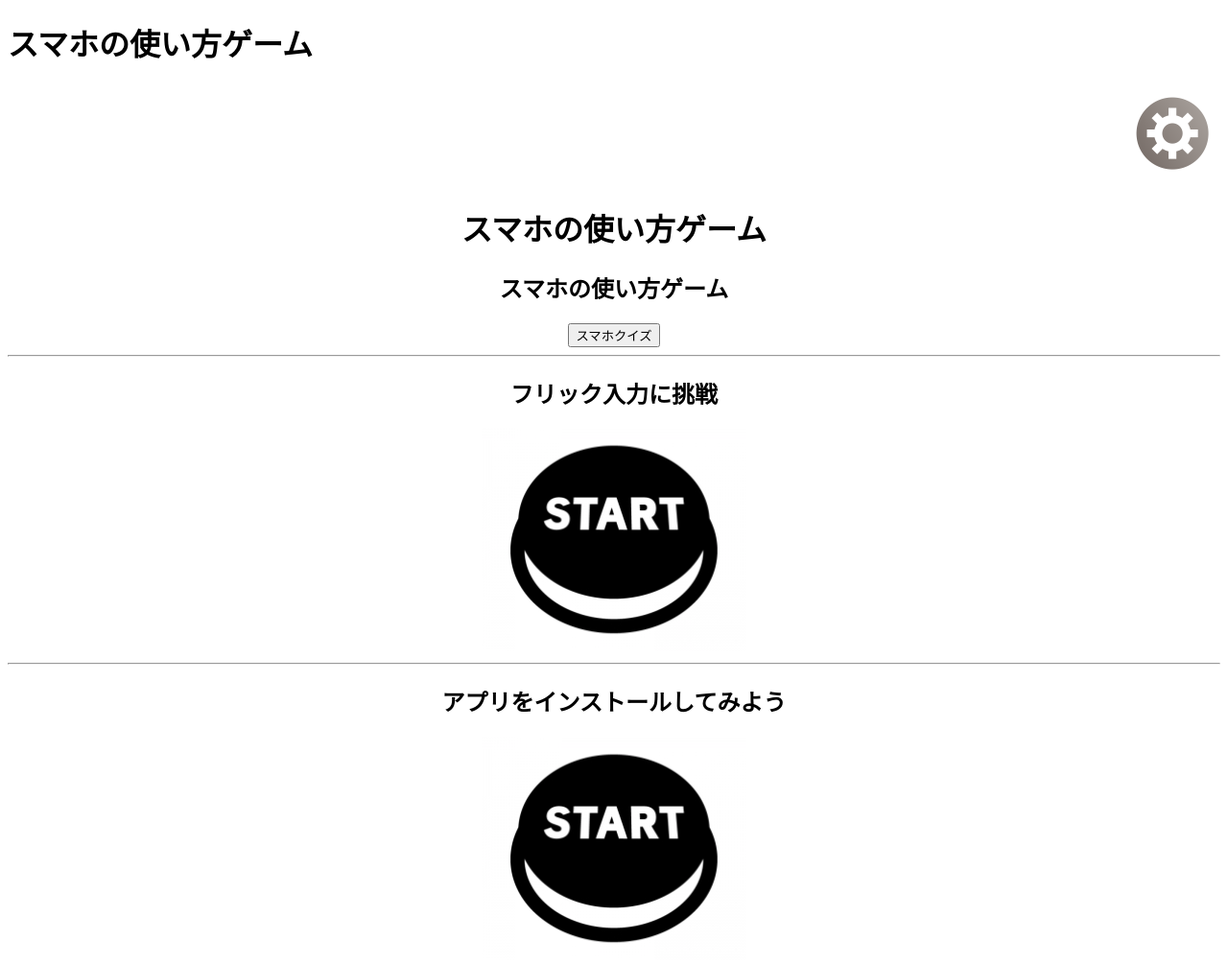
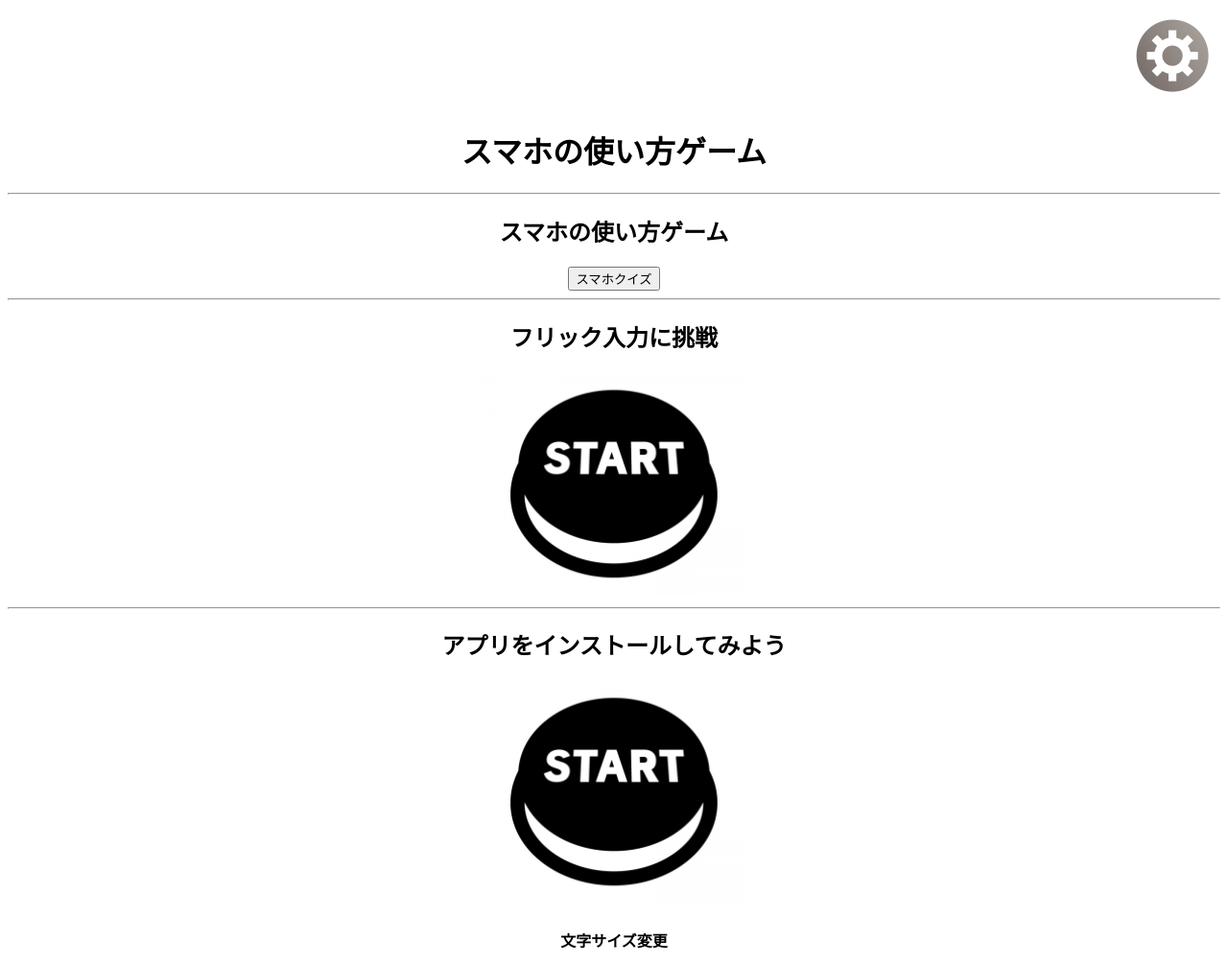
Before and after one commit to Ryuichi-Shino/spg.github.io, a Django app: page / in a window 1280 px wide. Shown: the top 1004 px of the page at 96% size. Run offline with Django 4.2, Linux system fonts and the light colour scheme.

Commit message:
Update index.html

```diff
--- a/game/templates/game/index.html
+++ b/game/templates/game/index.html
@@ -14,7 +14,6 @@
 </head>
 
 <body>
-    <h1>スマホの使い方ゲーム</h1>
     <form action="{% url 'move_to_oputionpage' %}" method="post">
         <div style="text-align:right">
             {% csrf_token %}
@@ -24,6 +23,9 @@
 
     <div style="text-align:center">
         <h1>スマホの使い方ゲーム</h1>
+
+        <hr>
+
         <h2>スマホの使い方ゲーム</h2>
         <form action="{% url 'move_to_gamepage' %}" method="post" id="quiz">
             {% csrf_token %}
```
